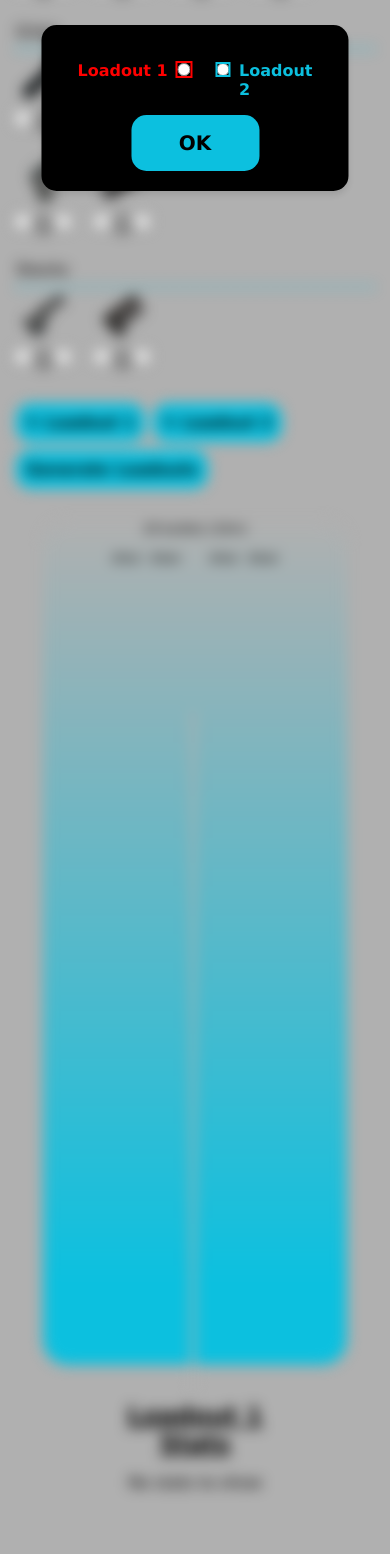
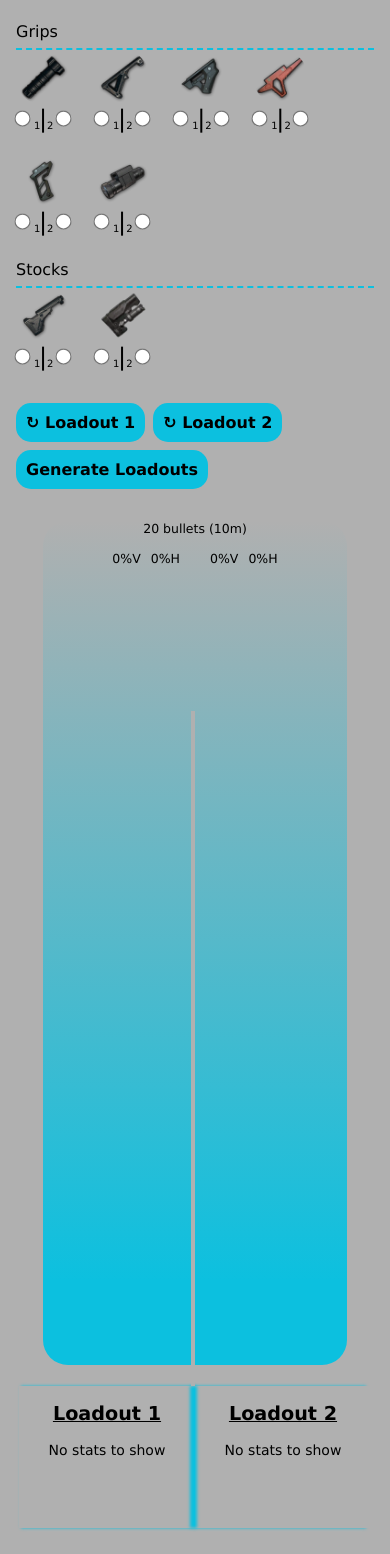
Before and after one commit to LenardLn/GMS, a React (Vite) app: page /calculator in a window 390 px wide. Shown: the part 314-1868 px from the top of the page. Built offline with nearby package versions, Linux system fonts and the light colour scheme.

Commit message:
better placement for the pros and cons section

```diff
--- a/src/components/GameGrid.tsx
+++ b/src/components/GameGrid.tsx
@@ -43,23 +43,6 @@ const GameGrid = () => {
 
   return (
     <React.Fragment>
-      <dialog id="dialog" open>
-        <div className="dialog-spans">
-          <span id="span1">Loadout&nbsp;1</span>
-          <span>
-            <input id="red-radio" type="radio" />
-          </span>
-          <span>|</span>
-          <span>
-            <input id="teal-radio" type="radio" />
-          </span>
-          <span id="span2">Loadout 2</span>
-        </div>
-        <form method="dialog">
-          <br />
-          <button>OK</button>
-        </form>
-      </dialog>
       <div className="main-area">
         <section className="left">
           <form
@@ -209,9 +192,9 @@ const GameGrid = () => {
             ))}
           </div>
 
-          <div>
+          <div className="pros-cons-container">
             <div className="pros-cons">
-              <h2> Loadout 1 Stats</h2>
+              <h2> Loadout 1</h2>
               <div>
                 {getProsAndCons("loadout1").pros.length > 0 ? (
                   getProsAndCons("loadout1").pros.map((pro, index) => (
@@ -229,7 +212,7 @@ const GameGrid = () => {
             </div>
 
             <div className="pros-cons">
-              <h2> Loadout 2 Stats</h2>
+              <h2> Loadout 2</h2>
               <div>
                 {getProsAndCons("loadout2").pros.length > 0 ? (
                   getProsAndCons("loadout2").pros.map((pro, index) => (
--- a/src/css/calculatorpage.css
+++ b/src/css/calculatorpage.css
@@ -106,83 +106,6 @@ button:hover {
   margin: 0.5rem 0.5rem 0 0;
 }
 
-#dialog {
-  background-color: black;
-  border-radius: 15px;
-  position: fixed;
-  top: 50%;
-  left: 50%;
-  transform: translate(-50%, -50%);
-  padding: 20px;
-  border: none;
-  box-shadow: 0 4px 6px rgba(0, 0, 0, 0.1);
-  z-index: 2;
-}
-#dialog form {
-  display: flex;
-  justify-content: center;
-}
-
-#dialog[open] ~ .main-area {
-  filter: blur(7px);
-}
-
-.dialog-spans {
-  padding: 1rem;
-  display: flex;
-  justify-content: space-evenly;
-  gap: 10px;
-}
-.dialog-spans #red-radio {
-  outline: 2px solid red;
-}
-.dialog-spans #teal-radio {
-  outline: 2px solid #0cc0df !important;
-  outline-offset: -1.5px;
-}
-.dialog-spans #span1 {
-  color: red;
-  font-weight: bold;
-}
-.dialog-spans #span2 {
-  color: #0cc0df;
-  font-weight: bold;
-}
-.dialog-spans #span1::after {
-  content: "-->";
-  color: red;
-  display: inline-block;
-  animation: bounceRightToLeft 2s ease-in-out infinite;
-}
-.dialog-spans #span2::before {
-  color: #0cc0df;
-  content: "<--";
-  display: inline-block;
-  animation: bounceLeftToRight 2s ease-in-out infinite;
-}
-@media screen and (max-width: 722px) {
-  .dialog-spans #span2::before,
-  .dialog-spans #span1::after {
-    content: none;
-  }
-}
-@keyframes bounceRightToLeft {
-  0%, 100% {
-    transform: translateX(5px);
-  }
-  50% {
-    transform: translateX(0);
-  }
-}
-@keyframes bounceLeftToRight {
-  0%, 100% {
-    transform: translateX(-5px);
-  }
-  50% {
-    transform: translateX(0);
-  }
-}
-
 @media screen and (max-width: 450px) {
   .main-area {
     padding-bottom: 1rem;
@@ -224,7 +147,7 @@ button:hover {
 .right .rec-stats {
   font-size: 20px;
 }
-@media screen and (max-width: 1274px) {
+@media screen and (max-width: 1314px) {
   .right .bullet-container {
     height: 100vh;
   }
@@ -236,7 +159,7 @@ button:hover {
   }
 }
 .right .pros-cons {
-  padding-bottom: 4rem;
+  padding: 0 0.5rem 4rem 0.5rem;
   width: max(25rem, 25vw);
 }
 .right .pros-cons h2 {
@@ -250,15 +173,29 @@ button:hover {
 .right .pros-cons p {
   text-align: center;
 }
-@media screen and (max-width: 420px) {
-  .right h2 {
-    font-size: 1.5rem;
+.right .pros-cons:first-child {
+  box-shadow: 2px 0 3px #0cc0df;
+}
+.right .pros-cons:last-child {
+  box-shadow: -5px 0 3px #0cc0df;
+}
+@media screen and (max-width: 732px) {
+  .right .pros-cons-container {
+    display: flex;
+    width: 22rem;
+    justify-content: space-between;
+  }
+  .right .pros-cons > * {
+    padding: 2px;
+  }
+  .right .pros-cons h2 {
+    font-size: 1.2rem;
   }
   .right .pros-cons {
     width: 200px;
   }
-  .right p {
-    font-size: 1rem;
+  .right .pros-cons p {
+    font-size: 14px;
   }
 }
 
--- a/src/scss/calculatorpage.scss
+++ b/src/scss/calculatorpage.scss
@@ -130,95 +130,6 @@ button {
   }
 }
 
-#dialog {
-  background-color: black;
-  border-radius: 15px;
-  position: fixed;
-  top: 50%;
-  left: 50%;
-  transform: translate(-50%, -50%);
-  padding: 20px;
-  border: none;
-  box-shadow: 0 4px 6px rgba(0, 0, 0, 0.1);
-  z-index: 2;
-
-  form {
-    display: flex;
-    justify-content: center;
-  }
-}
-
-#dialog[open] ~ .main-area {
-  filter: blur(7px);
-}
-
-.dialog-spans {
-  padding: 1rem;
-  display: flex;
-  justify-content: space-evenly;
-  gap: 10px;
-
-  #red-radio {
-    outline: 2px solid rgba($color: red, $alpha: 1);
-  }
-
-  #teal-radio {
-    outline: 2px solid rgba($color: $teal_color, $alpha: 1) !important;
-    outline-offset: -1.5px;
-  }
-
-  #span1 {
-    color: red;
-    font-weight: bold;
-  }
-
-  #span2 {
-    color: rgba($color: $teal_color, $alpha: 1);
-    font-weight: bold;
-  }
-
-  #span1::after {
-    content: "-->";
-    color: red;
-    display: inline-block;
-    animation: bounceRightToLeft 2s ease-in-out infinite;
-  }
-
-  #span2::before {
-    color: $teal_color;
-    content: "<--";
-    display: inline-block;
-    animation: bounceLeftToRight 2s ease-in-out infinite;
-  }
-
-  @media screen and (max-width: 722px) {
-    #span2::before,
-    #span1::after {
-      content: none;
-    }
-  }
-
-  @keyframes bounceRightToLeft {
-    0%,
-    100% {
-      transform: translateX(5px);
-    }
-    50% {
-      transform: translateX(0);
-    }
-  }
-
-  @keyframes bounceLeftToRight {
-    0%,
-    100% {
-      transform: translateX(-5px);
-    }
-    50% {
-      transform: translateX(0);
-    }
-  }
-}
-
 @media screen and (max-width: 450px) {
   .main-area {
     padding-bottom: 1rem;
@@ -242,12 +153,6 @@ button {
   .bullet-container {
     background-image: linear-gradient(360deg, $teal_color 10%, $darken-white);
     border-radius: 25px;
-    // background: linear-gradient(
-    //   90deg,
-    //   rgba(255, 0, 0, 0.55) 35%,
-    //   transparent 60%,
-    //   rgba($color: $teal_color, $alpha: 0.55)
-    // );
     height: 85vh;
     width: max(36vh, 20vw);
     p {
@@ -273,7 +178,7 @@ button {
     font-size: 20px;
   }
 
-  @media screen and (max-width: 1274px) {
+  @media screen and (max-width: 1314px) {
     .bullet-container {
       height: 100vh;
     }
@@ -287,7 +192,7 @@ button {
   }
 
   .pros-cons {
-    padding-bottom: 4rem;
+    padding: 0 0.5rem 4rem 0.5rem;
     width: max(25rem, 25vw);
     h2 {
       font-size: 1.5rem;
@@ -300,18 +205,37 @@ button {
     p {
       text-align: center;
     }
+
+    &:first-child {
+      box-shadow: 2px 0 3px rgba($color: $teal_color, $alpha: 1);
+    }
+
+    &:last-child {
+      box-shadow: -5px 0 3px rgba($color: $teal_color, $alpha: 1);
+    }
   }
-  @media screen and (max-width: 420px) {
-    h2 {
-      font-size: 1.5rem;
+
+  @media screen and (max-width: 732px) {
+    .pros-cons-container {
+      display: flex;
+      width: 22rem;
+      justify-content: space-between;
+    }
+
+    .pros-cons > * {
+      padding: 2px;
+    }
+
+    .pros-cons h2 {
+      font-size: 1.2rem;
     }
 
     .pros-cons {
       width: 200px;
     }
 
-    p {
-      font-size: 1rem;
+    .pros-cons p {
+      font-size: 14px;
     }
   }
 }
```
Also changed, not shown: 1 other file (tests, documents, lock files or other folders).
